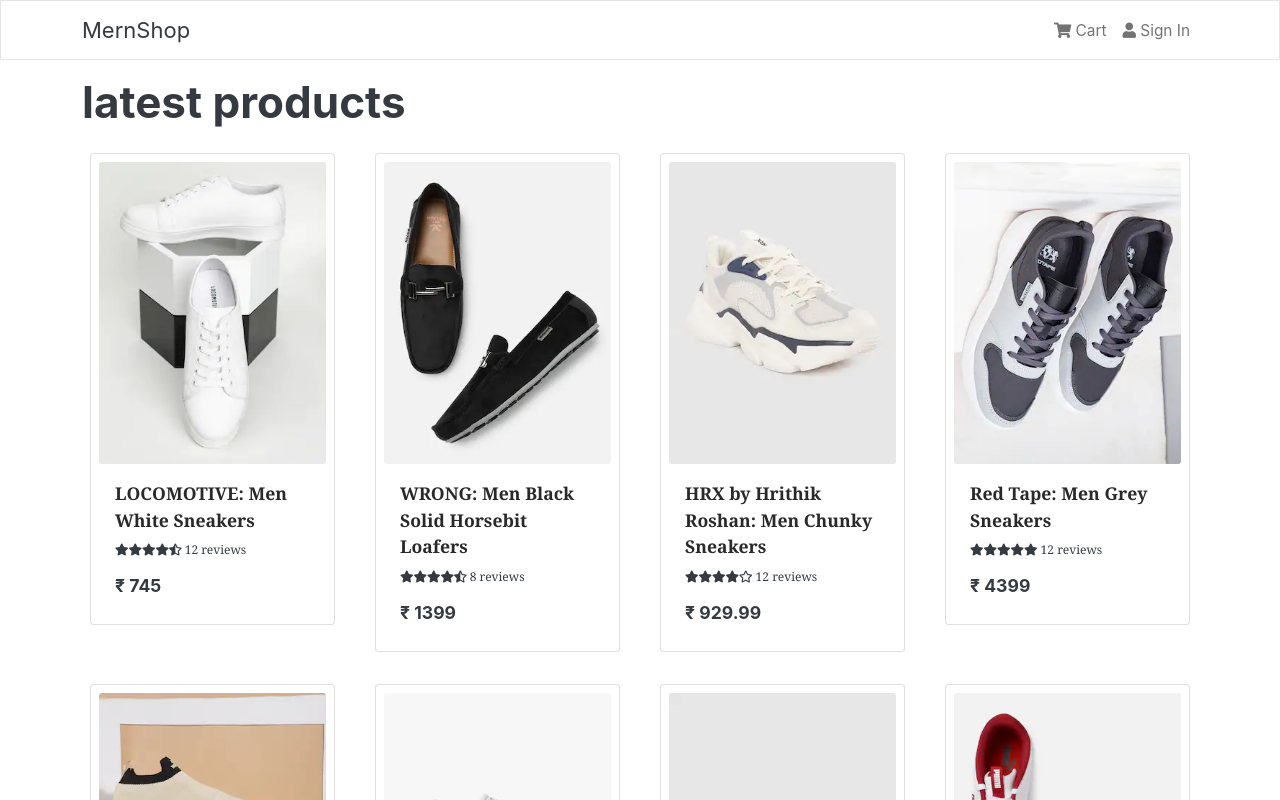
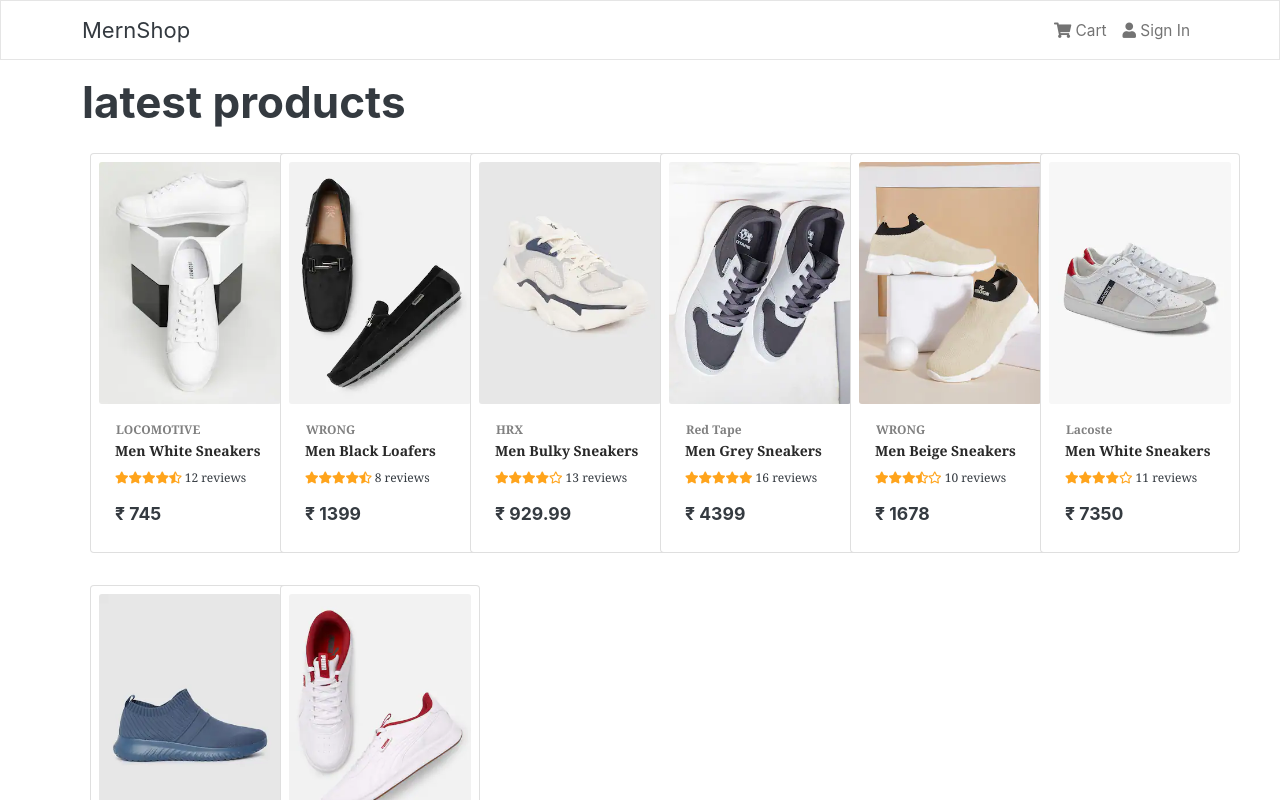
Before and after one commit to chidambararajab/MERN-Shop, a React (Create React App) app in the folder frontend/: page / in a window 1280 px wide. Shown: the top 800 px of the page. Built offline with nearby package versions, Linux system fonts and the light colour scheme.

Commit message:
Changed product size

```diff
--- a/frontend/src/App.js
+++ b/frontend/src/App.js
@@ -1,3 +1,4 @@
+import React from 'react';
 import { Container } from 'react-bootstrap';
 
 import Footer from './components/Footer';
--- a/frontend/src/components/Footer.js
+++ b/frontend/src/components/Footer.js
@@ -1,5 +1,5 @@
 import React from 'react';
-import { Container, Row, Col } from 'react-bootstrap';
+import { Row, Col } from 'react-bootstrap';
 
 const Footer = () => {
   return (
--- a/frontend/src/components/Header.js
+++ b/frontend/src/components/Header.js
@@ -1,5 +1,5 @@
 import React from 'react';
-import { Container, Navbar, Nav, Row, Col } from 'react-bootstrap';
+import { Container, Navbar, Nav } from 'react-bootstrap';
 
 const Header = () => {
   return (
--- a/frontend/src/components/Product.js
+++ b/frontend/src/components/Product.js
@@ -5,7 +5,10 @@
 
 const Product = ({ product }) => {
   return (
-    <Card className='my-3 mx-2 p-2 rounded'>
+    <Card
+      className='my-3 mx-2 p-2 rounded'
+      style={{ width: '200px', height: '400px' }}
+    >
       <a href={`/product/${product._id}`}>
         <Card.Img
           src={product.image}
@@ -19,9 +22,17 @@
           href={`/product/${product._id}`}
           style={{ textDecoration: 'none', color: '#292929' }}
         >
-          <Card.Title as='p'>
+          <Card.Title as='p' style={{ fontSize: '14px' }}>
             <strong>
-              <span>{`${product.brand}: ${product.name}`}</span>
+              <p
+                style={{
+                  padding: 0,
+                  margin: 1,
+                  fontSize: '12px',
+                  color: 'gray',
+                }}
+              >{`${product.brand}`}</p>
+              <span>{`${product.name}`}</span>
             </strong>
           </Card.Title>
         </a>
--- a/frontend/src/components/Rating.js
+++ b/frontend/src/components/Rating.js
@@ -1,9 +1,10 @@
 import React from 'react';
+import PropTypes from 'prop-types';
 
-const Rating = ({ value, text }) => {
+const Rating = ({ value, text, color }) => {
   return (
     <div className='rating' style={{ fontSize: '12px' }}>
-      <span>
+      <span style={{ color }}>
         <i
           className={
             value >= 1
@@ -55,4 +56,14 @@
   );
 };
 
+Rating.defaultProps = {
+  color: '#FFA41C',
+};
+
+Rating.propTypes = {
+  value: PropTypes.number.isRequired,
+  text: PropTypes.string.isRequired,
+  color: PropTypes.string,
+};
+
 export default Rating;
--- a/frontend/src/products.js
+++ b/frontend/src/products.js
@@ -14,7 +14,7 @@
   },
   {
     _id: '2',
-    name: 'Men Black Solid Horsebit Loafers',
+    name: 'Men Black Loafers',
     image: '/images/image2.jpg',
     description:
       'A pair of round toe black loafers, has regular styling, slip-on detailing | PU upper | Cushioned footbed | Textured and patterned outsole | Warranty: 3 months | Provided by Brand/Manufacturer',
@@ -27,16 +27,16 @@
   },
   {
     _id: '3',
-    name: 'Men Chunky Sneakers',
+    name: 'Men Bulky Sneakers',
     image: '/images/image3.jpg',
     description:
       'Upper composed of high quality synthetic leather with mesh underlays for breathability | Lace up design locks your foot across the mid foot work with the laces to help to keep your foot from shifting within the shoe & gives you secure fit.',
-    brand: 'HRX by Hrithik Roshan',
+    brand: 'HRX',
     category: 'Shoes',
     price: 929.99,
     countInStock: 5,
     rating: 4.1,
-    numReviews: 12,
+    numReviews: 13,
   },
   {
     _id: '4',
@@ -49,7 +49,7 @@
     price: 4399,
     countInStock: 11,
     rating: 5,
-    numReviews: 12,
+    numReviews: 16,
   },
   {
     _id: '5',
@@ -75,15 +75,15 @@
     price: 7350,
     countInStock: 0,
     rating: 4,
-    numReviews: 12,
+    numReviews: 11,
   },
   {
     _id: '7',
-    name: 'Men Flex Street Shoe',
+    name: 'Men Street Shoe',
     image: '/images/image7.jpg',
     description:
       'Product description: The Lifestyle Shoes from the Flex Street Series sports a modern design and high performance materials that make any kind of activity easier. Features: -Upper is Constructed with knitted fabric, -Cushion collar provides ankle support, -Flexible EVA Sole makes the shoes more comfortable & light weight, -Cup shaped insole gives additional support and comfort.',
-    brand: 'HRX by Hrithik Roshan',
+    brand: 'HRX',
     category: 'Shoes',
     price: 1749,
     countInStock: 6,
@@ -92,7 +92,7 @@
   },
   {
     _id: '8',
-    name: 'Men White Baymax Sneakers',
+    name: 'Men White Sneakers',
     image: '/images/image8.jpg',
     description:
       'Design Details: A pair of round toe white sneakers ,has regular styling | Lace-ups detail | Synthetic upper | Cushioned footbed | Textured and patterned outsole Warranty: 3 months',
--- a/frontend/src/screens/HomeScreen.js
+++ b/frontend/src/screens/HomeScreen.js
@@ -10,7 +10,7 @@
       <h1 style={{ paddingTop: '60px' }}>latest products</h1>
       <Row>
         {products.map((product) => (
-          <Col sm={12} md={6} lg={4} xl={3}>
+          <Col sm={12} md={6} lg={4} xl={2}>
             <Product product={product} />
           </Col>
         ))}
```
